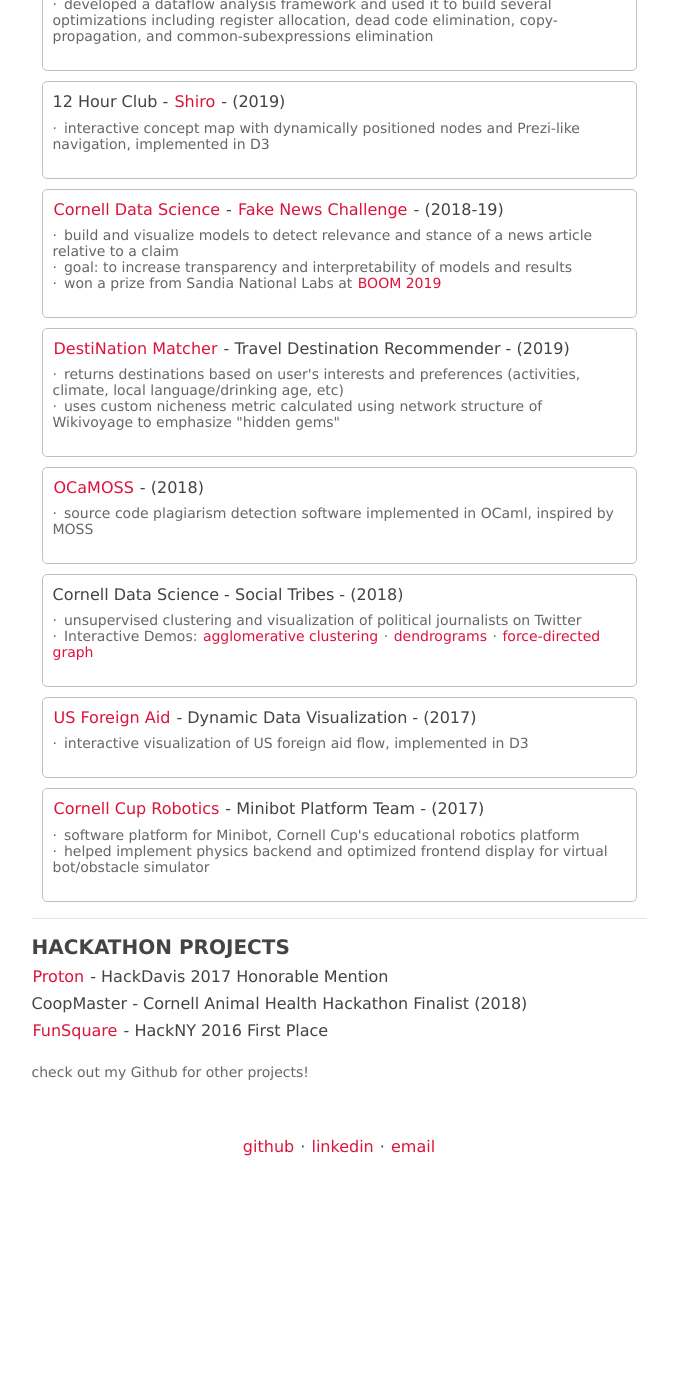
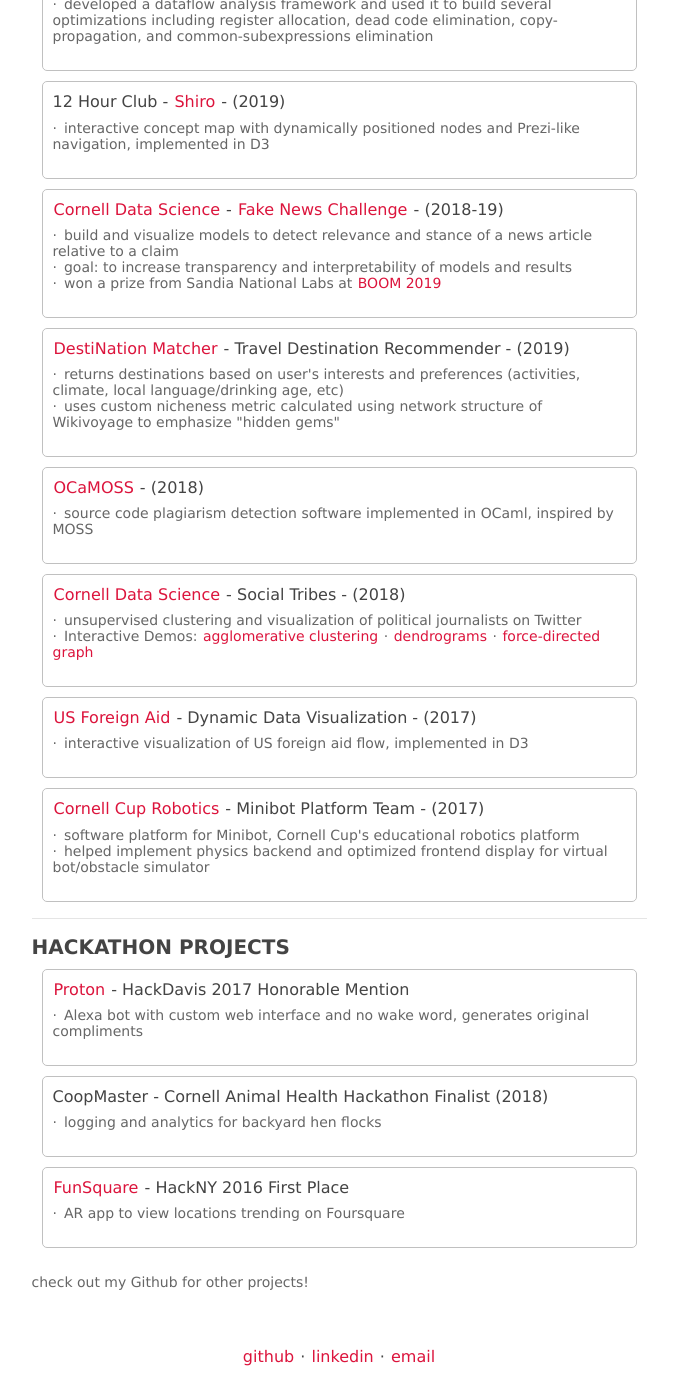
Before and after one commit to yangdanny97/yangdanny97.github.io, a Jekyll site: the page built from projects/index.html, in a window 1280 px wide and 1400 px high, scrolled down 611 px. Shown: the whole window, without its empty margins (301-979 px from the left). Built offline with Jekyll 4.4.1, drawn with Linux system fonts in a browser that asks for light colours; before the commit the page ends 1801 px from its top, so only the background shows below that.

Commit message:
update projects page

```diff
--- a/projects/index.html
+++ b/projects/index.html
@@ -2,9 +2,6 @@
 layout: default
 title: Danny Yang - Projects
 ---
-<link rel="stylesheet" href="https://maxcdn.bootstrapcdn.com/bootstrap/4.0.0/css/bootstrap.min.css" integrity="sha384-Gn5384xqQ1aoWXA+058RXPxPg6fy4IWvTNh0E263XmFcJlSAwiGgFAW/dAiS6JXm"
-crossorigin="anonymous">
-<link rel='stylesheet' href="../css/style.css">
 <style>
 	.project-item {
 		border-radius: 5px;
@@ -16,7 +13,8 @@
 <div class='row slide'>
 	<div class='col-sm-6 offset-sm-3 content-pad'>
 		<h3>PROJECTS</h3>
-		<p>Below is a selection of the current and past projects. They include hackathon projects, side projects, course projects, and work for clubs/project teams.</p>
+		<p>Below is a selection of the current and past projects. They include hackathon projects, side projects, course
+			projects, and work for clubs/project teams.</p>
 		<hr>
 
 		<h3>CURRENT PROJECTS</h3>
@@ -83,7 +81,7 @@
 			</ul>
 		</div>
 		<div class="project-item">
-			<h4>Cornell Data Science - Social Tribes - (2018)</h4>
+			<h4><a href="https://cornelldata.science">Cornell Data Science</a> - Social Tribes - (2018)</h4>
 			<ul>
 				<li>unsupervised clustering and visualization of political journalists on Twitter</li>
 				<li>Interactive Demos: <a href="{{ site.url }}/cds/agglomerative-clustering.html">agglomerative
@@ -112,15 +110,31 @@
 		<hr>
 
 		<h3>HACKATHON PROJECTS</h3>
-		<h4><a href='https://devpost.com/software/proton-positivity-generator' target='_blank'>Proton</a> - HackDavis
-			2017
-			Honorable Mention</h4>
+		<div class="project-item">
+			<h4><a href='https://devpost.com/software/proton-positivity-generator' target='_blank'>Proton</a> -
+				HackDavis
+				2017
+				Honorable Mention</h4>
+			<ul>
+				<li>Alexa bot with custom web interface and no wake word, generates original compliments</li>
+			</ul>
+		</div>
 
-		<h4>CoopMaster - Cornell Animal Health Hackathon Finalist (2018)</h4>
+		<div class="project-item">
+			<h4>CoopMaster - Cornell Animal Health Hackathon Finalist (2018)</h4>
+			<ul>
+				<li>logging and analytics for backyard hen flocks</li>
+			</ul>
+		</div>
 
-		<h4><a href='https://devpost.com/software/fun-with-foursquare' target='_blank'>FunSquare</a> - HackNY 2016 First
-			Place</h4>
-
+		<div class="project-item">
+			<h4><a href='https://devpost.com/software/fun-with-foursquare' target='_blank'>FunSquare</a> - HackNY 2016
+				First
+				Place</h4>
+			<ul>
+				<li>AR app to view locations trending on Foursquare</li>
+			</ul>
+		</div>
 		<br>
 		<p>check out my Github for other projects!</p>
 	</div>
```
